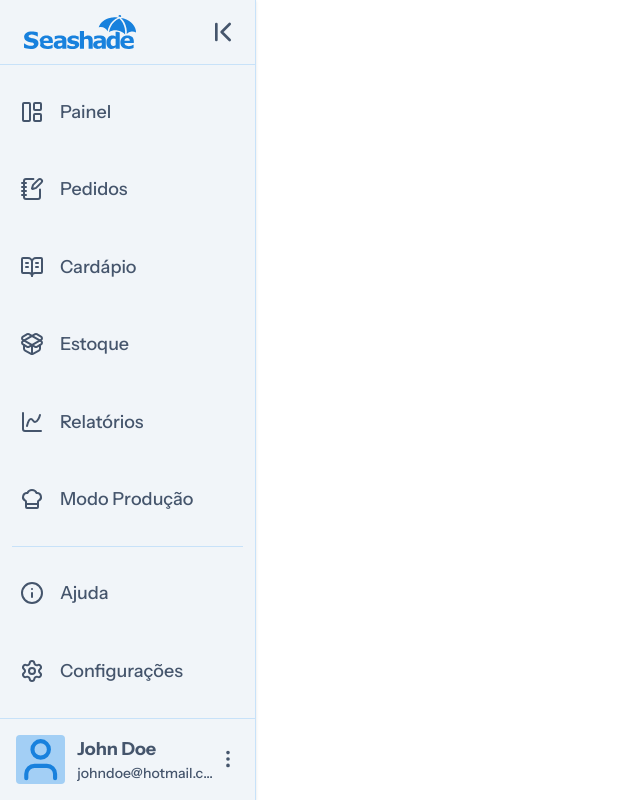
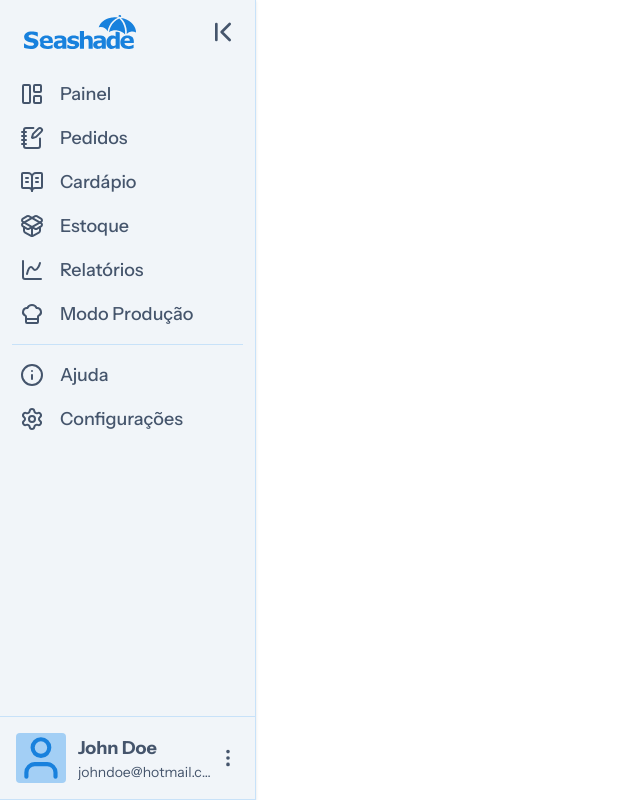
Before and after one commit to barb1424/TesteSeaShade, a React (Vite) app: page /novo-pedido in a window 1280 px wide. Shown: the whole page, without its empty margins (0-640 px from the left). Built offline with nearby package versions, Linux system fonts and the light colour scheme.

Commit message:
Ajustes finos menu lateral

```diff
--- a/src/components/Sidebar.jsx
+++ b/src/components/Sidebar.jsx
@@ -6,9 +6,9 @@ const Sidebar = () => {
     const[expanded, setExpanded] = useState(true);
 
     return (
-        <aside className={`transition-all duration-300 h-screen flex ${expanded? "w-2/3 md:w-1/3 lg:w-1/5" : "w-16"}`}>
-        <header className="text-slate-600 w-full h-full flex flex-col bg-slate-100 shadow-sm font-medium border-r border-azul-100">
-            <div className="flex items-center text-slate-600 border-b border-azul-100 mb-2">
+        <aside className={`transition-all duration-300 border-b border-azul-100 border-r h-screen flex bg-slate-100 shadow-sm flex-col ${expanded? "w-2/3 md:w-1/3 lg:w-1/5" : "w-16"}`}>
+        <header className="text-slate-600 w-full flex flex-col  font-medium  h-full">
+            <div className="flex items-center text-slate-600 mb-2">
 
                 <div className={`flex-1 overflow-hidden transition-all duration-300${expanded? "p-4 pl-6 flex-grow" : "w-0"} `}>
                     <img src={logo} alt="Logo do Seashade" className="w-28"/>
@@ -19,21 +19,22 @@ const Sidebar = () => {
                 </button>
 
             </div>
-            <nav className="h-full text-lg flex flex-col px-3 gap-2">
-                <ul className="flex flex-col justify-around flex-3 border-b border-azul-100 pb-2">
-                    <li className="cursor-pointer h-full flex px-2 items-center hover:bg-azul-100 hover:text-azul-600 rounded-lg transition-all duration-300 truncate"><div className="min-w-10"><LayoutPanelLeft/></div><div className={`${expanded? "flex-grow" : "overflow-hidden transition-all w-0"}`}>Painel</div></li>
-                    <li className="cursor-pointer h-full flex px-2 items-center hover:bg-azul-100 hover:text-azul-600 rounded-lg transition-all duration-300 truncate"><div className="min-w-10"><NotebookPen/></div><div className={`${expanded? "flex-grow" : "overflow-hidden transition-all w-0"}`}>Pedidos</div></li>
-                    <li className="cursor-pointer h-full flex px-2 items-center hover:bg-azul-100 hover:text-azul-600 rounded-lg transition-all duration-300 truncate"><div className="min-w-10"><BookOpenText/></div><div className={`${expanded? "flex-grow" : "overflow-hidden transition-all w-0"}`}>Cardápio</div></li>
-                    <li className="cursor-pointer h-full flex px-2 items-center hover:bg-azul-100 hover:text-azul-600 rounded-lg transition-all duration-300 truncate"><div className="min-w-10"><PackageOpen/></div><div className={`${expanded? "flex-grow" : "overflow-hidden transition-all w-0"}`}>Estoque</div></li>
-                    <li className="cursor-pointer h-full flex px-2 items-center hover:bg-azul-100 hover:text-azul-600 rounded-lg transition-all duration-300 truncate"><div className="min-w-10"><ChartSpline/></div><div className={`${expanded? "flex-grow" : "overflow-hidden transition-all w-0"}`}>Relatórios</div></li>
-                    <li className="cursor-pointer h-full flex px-2 items-center hover:bg-azul-100 hover:text-azul-600 rounded-lg transition-all duration-300 truncate"><div className="min-w-10"><ChefHat/></div><div className={`${expanded? "flex-grow" : "overflow-hidden transition-all w-0"}`}>Modo Produção</div></li>
+            <nav className="text-lg flex flex-col px-3 gap-2">
+                <ul className="flex flex-col flex-3 border-b border-azul-100 pb-2">
+                    <li className="cursor-pointer h-full flex p-2 items-center hover:bg-azul-100 hover:text-azul-600 rounded-lg transition-all duration-300 truncate"><div className="min-w-10"><LayoutPanelLeft/></div><div className={`${expanded? "flex-grow" : "overflow-hidden transition-all w-0"}`}>Painel</div></li>
+                    <li className="cursor-pointer h-full flex p-2 items-center hover:bg-azul-100 hover:text-azul-600 rounded-lg transition-all duration-300 truncate"><div className="min-w-10"><NotebookPen/></div><div className={`${expanded? "flex-grow" : "overflow-hidden transition-all w-0"}`}>Pedidos</div></li>
+                    <li className="cursor-pointer h-full flex p-2 items-center hover:bg-azul-100 hover:text-azul-600 rounded-lg transition-all duration-300 truncate"><div className="min-w-10"><BookOpenText/></div><div className={`${expanded? "flex-grow" : "overflow-hidden transition-all w-0"}`}>Cardápio</div></li>
+                    <li className="cursor-pointer h-full flex p-2 items-center hover:bg-azul-100 hover:text-azul-600 rounded-lg transition-all duration-300 truncate"><div className="min-w-10"><PackageOpen/></div><div className={`${expanded? "flex-grow" : "overflow-hidden transition-all w-0"}`}>Estoque</div></li>
+                    <li className="cursor-pointer h-full flex p-2 items-center hover:bg-azul-100 hover:text-azul-600 rounded-lg transition-all duration-300 truncate"><div className="min-w-10"><ChartSpline/></div><div className={`${expanded? "flex-grow" : "overflow-hidden transition-all w-0"}`}>Relatórios</div></li>
+                    <li className="cursor-pointer h-full flex p-2 items-center hover:bg-azul-100 hover:text-azul-600 rounded-lg transition-all duration-300 truncate"><div className="min-w-10"><ChefHat/></div><div className={`${expanded? "flex-grow" : "overflow-hidden transition-all w-0"}`}>Modo Produção</div></li>
                 </ul>
                 <ul className="flex flex-col flex-1 justify-around">
-                    <li className="cursor-pointer h-full flex px-2 items-center hover:bg-azul-100 hover:text-azul-600 rounded-lg transition-all duration-300 truncate"><div className="min-w-10"><Info/></div><div className={`${expanded? "flex-grow" : "overflow-hidden transition-all w-0"}`}>Ajuda</div></li>
-                    <li className="cursor-pointer h-full flex px-2 items-center hover:bg-azul-100 hover:text-azul-600 rounded-lg transition-all duration-300 truncate"><div className="min-w-10"><Settings /></div><div className={`${expanded? "flex-grow" : "overflow-hidden transition-all duration-300 w-0"}`}>Configurações</div></li>
+                    <li className="cursor-pointer h-full flex p-2 items-center hover:bg-azul-100 hover:text-azul-600 rounded-lg transition-all duration-300 truncate"><div className="min-w-10"><Info/></div><div className={`${expanded? "flex-grow" : "overflow-hidden transition-all w-0"}`}>Ajuda</div></li>
+                    <li className="cursor-pointer h-full flex p-2 items-center hover:bg-azul-100 hover:text-azul-600 rounded-lg transition-all duration-300 truncate"><div className="min-w-10"><Settings /></div><div className={`${expanded? "flex-grow" : "overflow-hidden transition-all duration-300 w-0"}`}>Configurações</div></li>
                 </ul>
         </nav>
-       <div className="relative px-4 cursor-pointer hover:bg-slate-200 transition-all duration-300 mt-2 flex border-t border-azul-100 text-slate-600 items-center justify-center py-4">
+    </header>
+       <div className="relative px-4 cursor-pointer hover:bg-slate-200 transition-all duration-300 flex border-t border-azul-100 text-slate-600 items-center justify-center py-4">
             <div className={`flex items-center overflow-hidden transition-all duration-300 ${expanded ? "flex-1 gap-3" : "w-0"}`}>
                 <div className="rounded aspect-square bg-azul-200 flex justify-center items-center font-extrabold text-azul-600 w-9 md:w-13">
                     <User size="auto"/>
@@ -47,7 +48,6 @@ const Sidebar = () => {
              <EllipsisVertical size={22}/>
             </button>
         </div>
-    </header>
 </aside>
     )
 }
```
